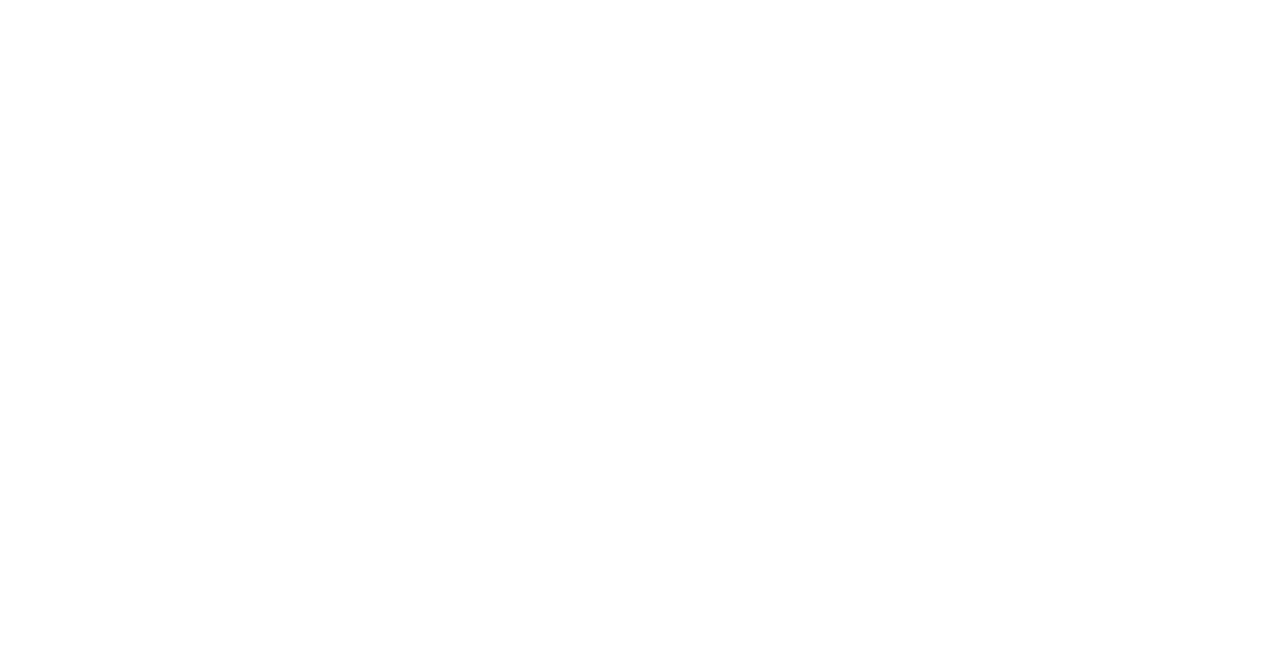
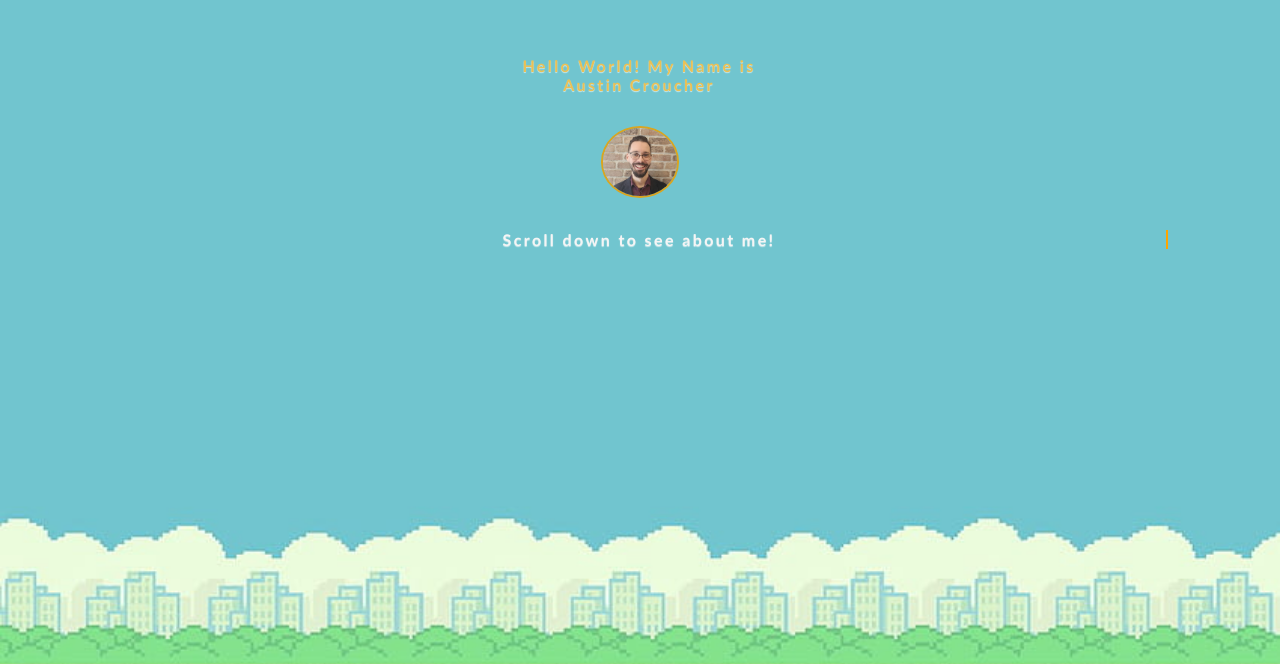
Before and after one commit to AustinCroucher247/portfolio-qr, a React (Create React App) app: page /nonInteractive in a window 1280 px wide. Before the commit this address had no page. Shown: the part 136-800 px from the top of the page. Built offline with nearby package versions, Linux system fonts and the light colour scheme; a web font is replaced by a local one.

Commit message:
noninteractive

```diff
--- a/src/App.js
+++ b/src/App.js
@@ -1,5 +1,6 @@
 import { BrowserRouter, Routes, Route } from "react-router-dom";
 import LandingPage from "./components/landingPage/landingPage";
+import NonInteractive from "./components/nonInteractive/nonInteractive";
 
 function App() {
   return (
@@ -7,6 +8,8 @@
       <BrowserRouter>
         <Routes>
           <Route path="/" element={<LandingPage />} />
+          <Route path="/nonInteractive" element={<NonInteractive />} />
+
         </Routes>
       </BrowserRouter>
     </>
--- a/src/components/landingPage/landingPage.jsx
+++ b/src/components/landingPage/landingPage.jsx
@@ -1,4 +1,5 @@
 import './landingPage.scss'
+import { Link } from 'react-router-dom';
 import banner from "../../assets-portfolio-qr/banner-text.png";
 import banner1 from "../../assets-portfolio-qr/banner-text-1.png";
 import austinPort from "../../assets-portfolio-qr/austinport.png"
@@ -7,10 +8,10 @@
         <>
             <div className='landing--top'>
                 <img className='banner--first' src={austinPort} alt="" />
-                {/* <div className='banner--container'> */}
                 <img className='banner banner--third' src={banner} alt="banner" />
-                <img className='banner banner--second' src={banner1} alt="banner" />
-                {/* </div> */}
+                <Link to='./nonInteractive'>
+                    <img className='banner banner--second' src={banner1} alt="banner" />
+                </Link>
                 <div class="container">
                     <div class="bird-container bird-container--one">
                         <div class="bird bird--one"></div>
--- a/src/components/landingPage/landingPage.scss
+++ b/src/components/landingPage/landingPage.scss
@@ -18,14 +18,7 @@
     background-position: center;
 }
 
-.profilePic {
-    width: 50%;
-    border-radius: 50%;
 
-    @include tablet {
-        width: 10%;
-    }
-}
 
 @import url('https://fonts.googleapis.com/css?family=Arima+Madurai:300');
 
--- a/src/components/nonInteractive/nonInteractive.jsx
+++ b/src/components/nonInteractive/nonInteractive.jsx
@@ -1,8 +1,21 @@
 import './nonInteractive.scss'
+import profilePic from "../../assets-portfolio-qr/ProfilePic.jpg"
+
 
 function NonInteractive() {
     return (
         <>
+            <div className='background--img--non'>
+                <div className='picText--container'>
+                    <h1 className='landing-page-text'>Hello World! My Name is <br></br>
+                        Austin Croucher</h1>
+
+                    <div className='profile--container'>
+                        <img className='profilePic' src={profilePic} alt="" />
+                    </div>
+                    <h1 className='landing-page-text--scroll'>Scroll down to see about me!</h1>
+                </div>
+            </div>
         </>
     );
 }
--- a/src/components/nonInteractive/nonInteractive.scss
+++ b/src/components/nonInteractive/nonInteractive.scss
@@ -0,0 +1,132 @@
+@use "../../partials/global" as *;
+@use "../../partials/variables" as *;
+@use "../../partials/font" as *;
+@use "../../partials/mixin" as *;
+
+
+.background--img--non {
+    background-image: url('../../assets-portfolio-qr/flappyBack.jpg');
+    width: 100%;
+    height: 100vh;
+    background-size: cover;
+    overflow: hidden;
+    background-position: center;
+}
+
+.profilePic {
+    width: 40%;
+    border-radius: 50%;
+    border: 2px solid goldenrod;
+
+    @include tablet {
+        width: 10%;
+    }
+}
+
+.profile--container {
+    display: flex;
+    justify-content: center;
+    margin-top: 2rem;
+}
+
+.landing-page-text {
+    color: whitesmoke;
+    font-size: 1rem;
+    text-align: center;
+    font-family: 'Gill Sans', 'Gill Sans MT', Calibri, 'Trebuchet MS', sans-serif;
+    overflow: hidden;
+    /* Ensures the content is not revealed until the animation */
+    border-right: .15em solid orange;
+    /* The typewriter cursor */
+    white-space: nowrap;
+    /* Keeps the content on a single line */
+    margin: 0 auto;
+    /* Gives that scrolling effect as the typing happens */
+    letter-spacing: .15em;
+    /* Adjust as needed */
+    margin-top: 2rem;
+
+    animation:
+        typing 2.5s steps(40),
+        blink-caret 1s step-end 0s,
+        change-color 0.5s forwards 3s,
+        hide-caret 0.1s forwards 0.5s;
+}
+
+.landing-page-text-name {
+    color: rgb(244, 189, 50);
+    font-family: 'Gill Sans',
+        'Gill Sans MT',
+        Calibri,
+        'Trebuchet MS',
+        sans-serif;
+
+    animation: change-color 0.5s forwards;
+}
+
+/* The typing effect */
+@keyframes typing {
+    from {
+        width: 0
+    }
+
+    to {
+        width: 100%
+    }
+}
+
+/* The typewriter cursor effect */
+@keyframes blink-caret {
+
+    from,
+    to {
+        border-color: transparent
+    }
+
+    50% {
+        border-color: orange;
+    }
+}
+
+/* Color change effect */
+@keyframes change-color {
+    from {
+        color: whitesmoke;
+    }
+
+    to {
+        color: rgb(234, 192, 85);
+        border-color: transparent;
+    }
+}
+
+.picText--container {
+    display: flex;
+    flex-direction: column;
+    align-items: center;
+    margin-top: 10rem;
+}
+
+.landing-page-text--scroll {
+    color: whitesmoke;
+    font-size: 1rem;
+    text-align: center;
+    font-family: 'Gill Sans', 'Gill Sans MT', Calibri, 'Trebuchet MS', sans-serif;
+    overflow: hidden;
+    /* Ensures the content is not revealed until the animation */
+    border-right: .15em solid orange;
+    /* The typewriter cursor */
+    white-space: nowrap;
+    /* Keeps the content on a single line */
+    margin: 0 auto;
+    /* Gives that scrolling effect as the typing happens */
+    letter-spacing: .15em;
+    /* Adjust as needed */
+    margin-top: 2rem;
+
+    animation:
+        typing 6.5s steps(40),
+        blink-caret 1s step-end 0s,
+        change-color 0.5s forwards 7s,
+        hide-caret 0.1s forwards 0.5s;
+}
```
